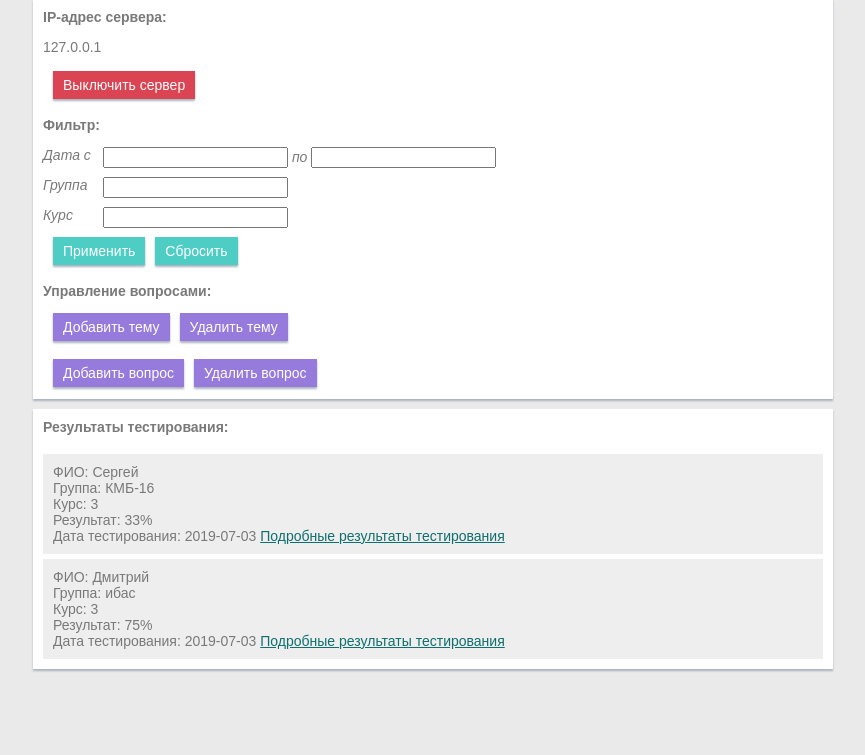
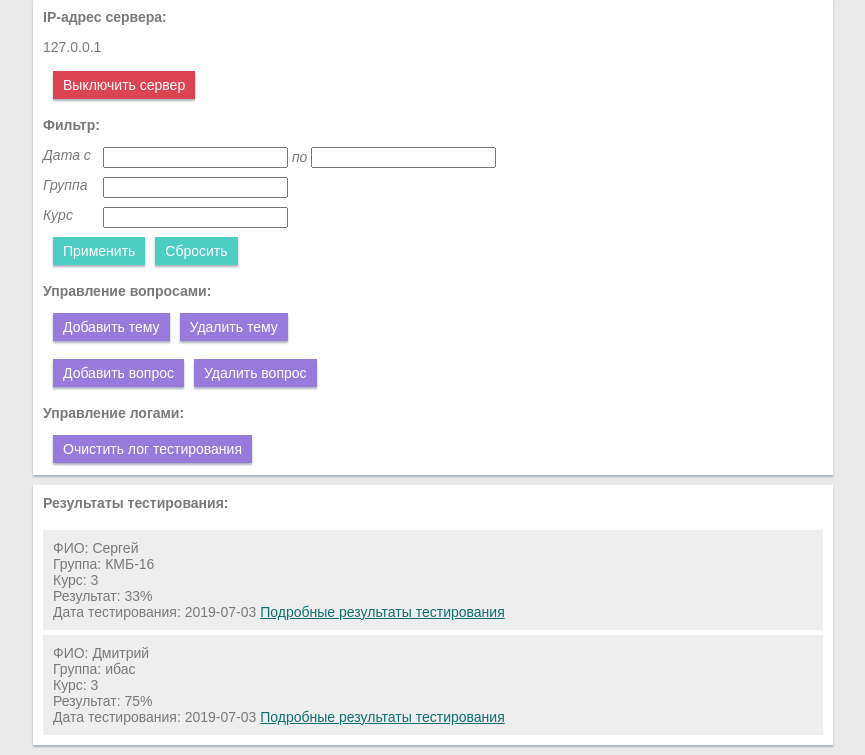
Before and after one commit to cuprumtan/psu-labs, a Flask app: page /manage in a window 1280 px wide. Shown: the part 47-802 px from the top of the page, without its empty margins (207-1072 px from the left). Before the commit the page ends 719 px from the top, so only its background shows below. Run offline with Flask 2, Linux system fonts and the light colour scheme; data comes from the database, SQL or seed files in the repository.

Commit message:
Добавлена возможность очистки лога БД

```diff
--- a/app.py
+++ b/app.py
@@ -243,6 +243,10 @@ def manage_server():
             session.clear()
             date_from = datetime.datetime.now().strftime("%Y-%m-%d")
             date_to = datetime.datetime.now().strftime("%Y-%m-%d")
+        if request.form['btn_action'] == 'truncate':
+            db_session.query(CeSessions).filter(
+                CeSessions.id.isnot(None)).delete()
+            db_session.commit()
     # поиск номеров уникальных сессий
     query = db_session.query(CeSessions.session_number,
                              CeSessions.session_date,
@@ -511,4 +515,5 @@ def page_not_found(e):
 if __name__ == '__main__':
     app.run()
 
-webbrowser.open('http://localhost:5000/manage', new=2)
+# webbrowser.open('http://localhost:5000/manage', new=2)
+webbrowser.open('http://localhost:5000/manage', new=0, autoraise=True)
--- a/templates/server.html
+++ b/templates/server.html
@@ -81,6 +81,12 @@
                             style="background-color: #967adc">Удалить вопрос
                     </button>
                 </a>
+            </div><br>
+            <div class="row"><b>Управление логами:</b></div>
+            <div class="row">
+                <button type="submit" name="btn_action" value="truncate" class="btn-submit btn-small left-btn"
+                        style="background-color: #967adc">Очистить лог тестирования
+                </button>
             </div>
         </div>
         <div class="container results">
```
